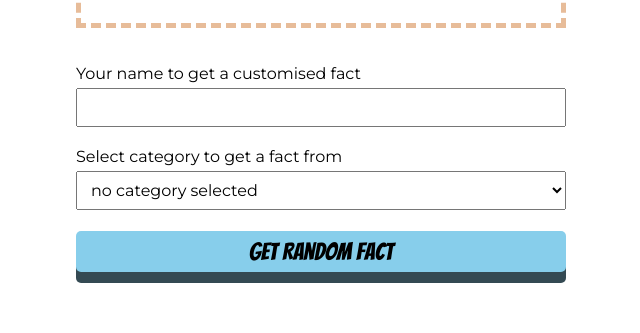
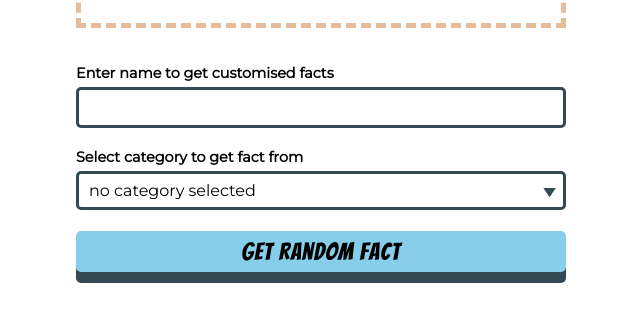
Before and after one commit to mbosselmann/chuck-norris, a React (Create React App) app: page / in a window 1280 px wide. Shown: the part 366-699 px from the top of the page, without its empty margins (319-959 px from the left). Built offline with nearby package versions, Linux system fonts and the light colour scheme.

Commit message:
Refactor form

```diff
--- /dev/null
+++ b/src/components/Button.js
@@ -0,0 +1,33 @@
+import styled from 'styled-components';
+
+export default function Button() {
+  return (
+    <Box>
+      <button type="submit">Get Random Fact</button>
+    </Box>
+  );
+}
+
+const Box = styled.div`
+  background-color: var(--dark-color);
+  position: relative;
+  height: 3rem;
+  border-radius: 5px;
+  margin-top: 5px;
+
+  button {
+    background-color: var(--secondary-color);
+    border: none;
+    border-radius: 5px;
+    font-family: 'Bangers', cursive;
+    font-size: 1.5rem;
+    width: 100%;
+    position: absolute;
+    top: -4px;
+    letter-spacing: 1px;
+
+    &:active {
+      top: 0;
+    }
+  }
+`;
--- a/src/components/Form.js
+++ b/src/components/Form.js
@@ -1,41 +1,17 @@
 import styled from 'styled-components';
+import Button from './Button.js';
+import Select from './SelectMenu.js';
+import Label from './Label.styled.js';
 
 export default function Form({ getRandomFact }) {
-  const categories = [
-    'no category selected',
-    'animal',
-    'career',
-    'dev',
-    'food',
-    'history',
-    'money',
-    'music',
-    'science',
-    'sport',
-    'travel',
-  ];
-
   return (
     <Container onSubmit={handleSubmit} aria-labelledby="title">
       <p>
-        <label htmlFor="name">Your name to get a customised fact</label>
-        <input id="name" type="text" name="name" />
+        <Label htmlFor="name">Enter name to get customised facts</Label>
+        <Input id="name" type="text" name="name" />
       </p>
-      <p>
-        <label htmlFor="categories">Select category to get a fact from</label>
-        <select name="categories" id="categories">
-          {categories.map((category, index) => {
-            return (
-              <option key={index} value={category}>
-                {category}
-              </option>
-            );
-          })}
-        </select>
-      </p>
-      <Box>
-        <Button type="submit">Get Random Fact</Button>
-      </Box>
+      <Select />
+      <Button />
     </Container>
   );
 
@@ -81,25 +57,11 @@ const Container = styled.form`
   }
 `;
 
-const Button = styled.button`
-  background-color: var(--secondary-color);
-  border: none;
+const Input = styled.input`
+  border: 3px solid var(--dark-color);
   border-radius: 5px;
-  font-family: 'Bangers', cursive;
-  font-size: 1.5rem;
-  width: 100%;
-  position: absolute;
-  top: -4px;
 
-  &:active {
-    top: 0;
+  &:focus {
+    outline: 3px solid var(--secondary-color);
   }
 `;
-
-const Box = styled.div`
-  background-color: var(--dark-color);
-  position: relative;
-  height: 3rem;
-  border-radius: 5px;
-  margin-top: 5px;
-`;
--- /dev/null
+++ b/src/components/Label.styled.js
@@ -0,0 +1,8 @@
+import styled from 'styled-components';
+
+const Label = styled.label`
+  font-size: 0.9rem;
+  font-weight: bold;
+`;
+
+export default Label;
--- /dev/null
+++ b/src/components/SelectMenu.js
@@ -0,0 +1,67 @@
+import styled from 'styled-components';
+import Label from './Label.styled.js';
+
+export default function Select() {
+  const categories = [
+    'no category selected',
+    'animal',
+    'career',
+    'dev',
+    'food',
+    'history',
+    'money',
+    'music',
+    'science',
+    'sport',
+    'travel',
+  ];
+
+  return (
+    <Container>
+      <Label htmlFor="categories">Select category to get fact from</Label>
+      <Wrapper>
+        <Menu name="categories" id="categories">
+          {categories.map((category, index) => {
+            return (
+              <option key={index} value={category}>
+                {category}
+              </option>
+            );
+          })}
+        </Menu>
+      </Wrapper>
+    </Container>
+  );
+}
+
+const Container = styled.p`
+  position: relative;
+`;
+
+const Menu = styled.select`
+  appearance: none;
+  border: 3px solid var(--dark-color);
+  background-color: transparent;
+  border-radius: 5px;
+  width: 100%;
+
+  &:focus {
+    outline: 3px solid var(--secondary-color);
+  }
+`;
+
+const Wrapper = styled.div`
+  &::after {
+    content: '';
+    font: 17px 'Consolas', monospace;
+    color: #333;
+    background-color: var(--dark-color);
+    width: 0.8rem;
+    height: 0.6rem;
+    display: block;
+    clip-path: polygon(100% 0%, 0 0%, 50% 100%);
+    position: absolute;
+    top: 40px;
+    right: 10px;
+  }
+`;
```
